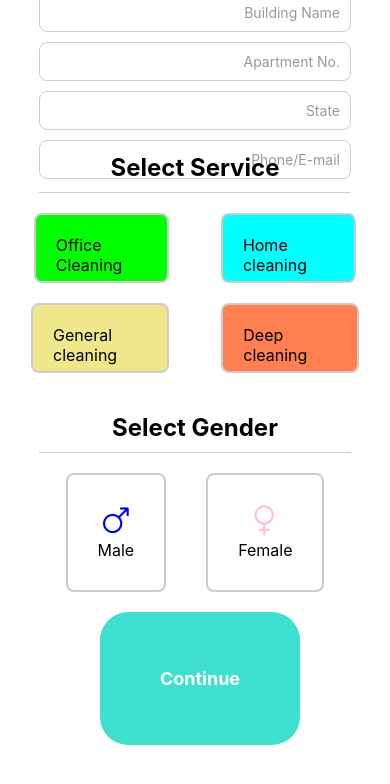
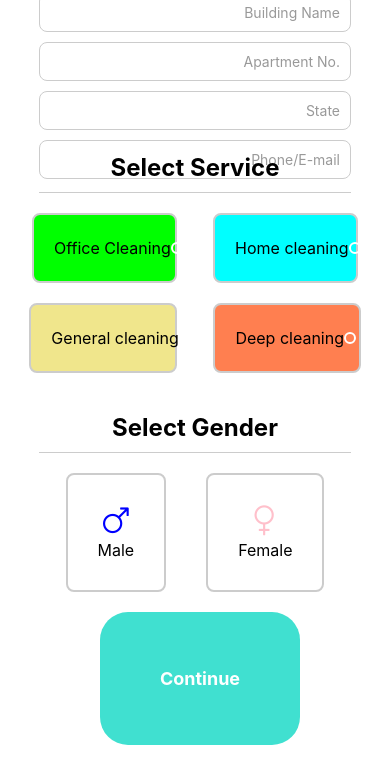
Before and after one commit to Juhaied/react-native-mbl, a React Native app in the folder my-app/: screen / in a window 390 px wide. Shown: the top 784 px of the page. Built offline with nearby package versions, Linux system fonts and the light colour scheme.

Commit message:
1st Page Finished

```diff
--- a/my-app/App.js
+++ b/my-app/App.js
@@ -4,7 +4,6 @@ import { useState } from 'react';
 import Header from './components/Header';
 import TodoItem from './components/TodoItem';
 import AddTodo from './components/AddTodo';
-import Practice from './components/Practice';
 import HeaderComponent from './components/HeaderComponent';
 import OptionComponent from './components/OptionComponent';
 import Select from './components/Select';
@@ -16,6 +15,7 @@ import Person from './components/Person';
 import Language from './components/Language';
 import Material from './components/Material';
 import Pricing from './components/Pricing';
+import Prac from './components/Prac';
 export default function App() {
 
   const [todos,setTodos] = useState([
@@ -44,7 +44,7 @@ export default function App() {
     <ScrollView>
       <View style={styles.container}>
         <Practice2 />
-        <OptionComponent />
+        <Prac />
         <Select />
         <Continue />
         {/*
--- /dev/null
+++ b/my-app/components/Prac.js
@@ -0,0 +1,111 @@
+import React, { useState } from 'react';
+import { View, Text, StyleSheet, TouchableOpacity } from 'react-native';
+
+const Prac = () => {
+  const [selectedOption, setSelectedOption] = useState(null);
+
+  const handleOptionSelect = (option) => {
+    setSelectedOption(option);
+  };
+
+  const renderOption = (option, backgroundColor) => {
+    const isSelected = selectedOption === option;
+
+    return (
+      <TouchableOpacity
+        style={[
+          styles.option,
+          isSelected && styles.selectedOption,
+          { backgroundColor: backgroundColor },
+        ]}
+        onPress={() => handleOptionSelect(option)}
+      >
+        <View style={styles.optionTextContainer}>
+          <Text style={styles.optionText}>{option}</Text>
+          <View style={styles.radio}>
+            {isSelected && <View style={styles.innerRadio} />}
+          </View>
+        </View>
+      </TouchableOpacity>
+    );
+  };
+
+  return (
+    <View style={styles.container}>
+      <Text style={styles.header}>Select Service</Text>
+      <View style={styles.line} />
+
+      <View style={styles.optionContainer}>
+        {renderOption('Office Cleaning', '#00ff00')}
+        {renderOption('Home cleaning', '#00ffff')}
+      </View>
+
+      <View style={styles.optionContainer}>
+        {renderOption('General cleaning', '#f0e68c')}
+        {renderOption('Deep cleaning', '#ff7f50')}
+      </View>
+    </View>
+  );
+};
+
+const styles = StyleSheet.create({
+  container: {
+    alignItems: 'center',
+    paddingTop: 20,
+  },
+  header: {
+    fontSize: 24,
+    fontWeight: 'bold',
+    marginBottom: 10,
+  },
+  line: {
+    width: '80%',
+    borderBottomWidth: 1,
+    borderBottomColor: '#ccc',
+    marginBottom: 20,
+  },
+  optionContainer: {
+    flexDirection: 'row',
+    justifyContent: 'space-around',
+    marginBottom: 20,
+  },
+  option: {
+    width: '40%',
+    height: 70,
+    padding: 20,
+    borderWidth: 2,
+    borderColor: '#ccc',
+    borderRadius: 8,
+    alignItems: 'center',
+    flexDirection: 'row',
+  },
+  selectedOption: {
+    // Any styling for selected options
+  },
+  optionTextContainer: {
+    flexDirection: 'row',
+    alignItems: 'center',
+  },
+  optionText: {
+    fontSize: 16,
+    flex: 1,
+  },
+  radio: {
+    width: 12,
+    height: 12,
+    borderRadius: 10,
+    borderWidth: 2,
+    borderColor: 'white',
+    alignItems: 'center',
+    justifyContent: 'center',
+    marginRight: 10,
+  },
+  innerRadio: {
+    width: 5, // Smaller inner circle
+    height: 5, // Smaller inner circle
+    borderRadius: 5, // Smaller inner circle
+    backgroundColor: 'blue', // Color for the selected radio button
+  },
+});
+
+export default Prac;
--- a/my-app/components/Practice.js
+++ /dev/null
@@ -1,53 +0,0 @@
-import {StyleSheet, Text, View, TouchableOpacity ,TextInput} from 'react-native';
-import React from 'react';
-export default function Practice(){
-    return (
-        <View style={styles.container}>
-          <Text style={styles.title}>Contact Details</Text>
-          <View style={styles.inputContainer}>
-            <TextInput style={styles.input} placeholder="Building Name" placeholderTextColor="#999" />
-            <TextInput style={styles.input} placeholder="Appartment No." placeholderTextColor="#999" />
-            <TextInput style={styles.input} placeholder="State" placeholderTextColor="#999" />
-            <TextInput style={styles.input} placeholder="Phone/E-mail" placeholderTextColor="#999" />
-          </View>
-
-        </View>
-      );
-}
-const styles = StyleSheet.create({
-    container: {
-      flex: 1,
-      justifyContent: 'center',
-      alignItems: 'center',
-    },
-    title: {
-      fontSize: 24,
-      fontWeight: 'bold',
-      marginBottom: 20,
-    },
-    inputContainer: {
-      width: '80%',
-    },
-    input: {
-      borderWidth: 1,
-      borderColor: '#ccc',
-      borderRadius: 8,
-      padding: 10,
-      marginBottom: 10,
-      textAlign: 'right', // Align text to the right
-    },
-    container: {
-        alignItems: 'center',
-      },
-      header: {
-        fontSize: 24,
-        fontWeight: 'bold',
-        marginBottom: 10,
-      },
-      line: {
-        width: '80%',
-        borderBottomWidth: 1,
-        borderBottomColor: '#ccc',
-        marginBottom: 20,
-      },
-  });
```
